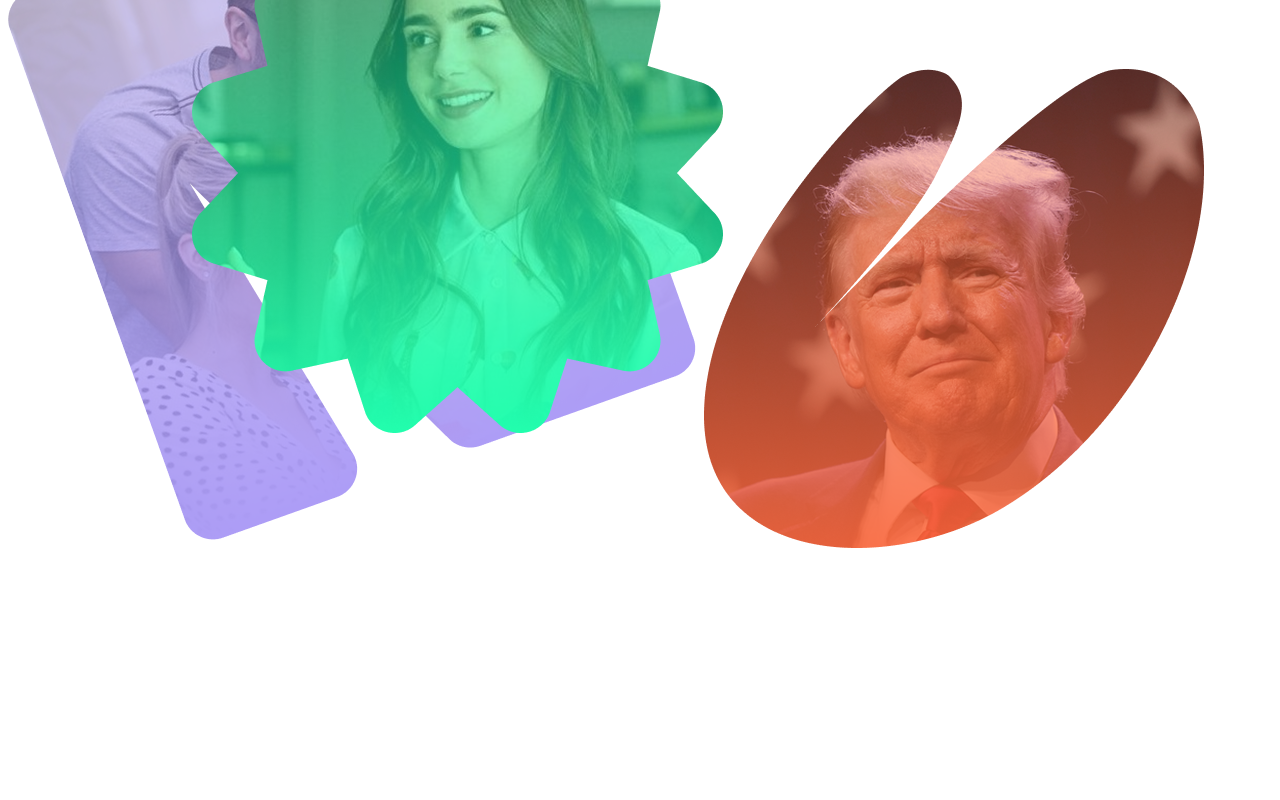
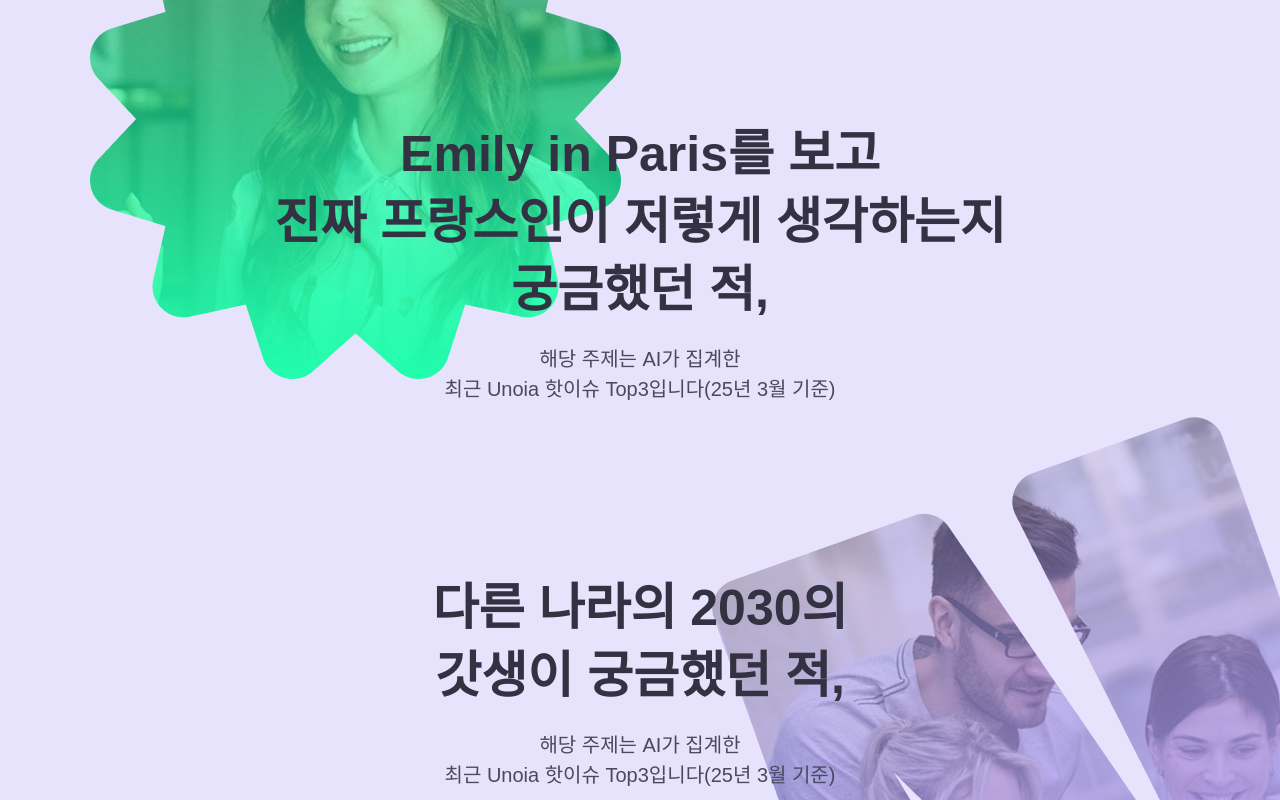
Before and after one commit to hyun2e/unoia-landing, a React (Vite) app: page / in a window 1280 px wide. Shown: the part 1260-2060 px from the top of the page. Built offline with nearby package versions, Linux system fonts and the light colour scheme; a web font is replaced by a local one.

Commit message:
섹션1 완료

```diff
--- a/src/components/Section01.jsx
+++ b/src/components/Section01.jsx
@@ -2,36 +2,56 @@ import React from "react";
 import styled from "styled-components";
 
 const SectionContainer = styled.div`
-  background-color: "#E8E3FC"; // Purple50
-  background-position: "center";
+  background-color: #E8E3FC;
+  background-position: center;
   position: relative;
+  min-height: 100vh;
+  width: 100%;
+  padding: 300px 0;
+  overflow: hidden;
+  z-index: 0;
 `;
 
 const BgImg1 = styled.img`
   position: absolute;
-  top: 3%;
-  left: 15%;
+  top: 2%;
+  left: 7%;
+  z-index: -1;
 `;
+
+const BgImg2 = styled.img`
+  position: absolute;
+  top: 30%;
+  left: 55%;
+  z-index: -1;
+`;
+
+const BgImg3 = styled.img`
+  position: absolute;
+  top: 60%;
+  left: -3%;
+  z-index: -1;
+`;
+
+const TextContainer = styled.div`
+  display: flex;
+  flex-direction: column;
+  align-items: center;
+  text-align: center;
+  gap: 170px;
+`;
+
+
 
 const Section01 = () => {
   return (
     <SectionContainer>
       <BgImg1 src="src/assets/images/S01_object03.png" />
-      <img src="src/assets/images/S01_object02.png" />
-      <img src="src/assets/images/S01_object01.png" />
+      <BgImg2 src="src/assets/images/S01_object02.png" />
+      <BgImg3 src="src/assets/images/S01_object01.png" />
 
-      {/* 텍스트 컨테이너 */}
-      <div
-        style={{
-          display: "flex",
-          flexDirection: "column",
-          alignItems: "center",
-          textAlign: "center",
-          margin: "375px auto",
-          gap: "210px",
-        }}
-      >
-        <div style={{ marginBottom: "170px" }}>
+      <TextContainer>
+        <div>
           <h2 style={{ marginBottom: "20px" }}>
             Emily in Paris를 보고
             <br />
@@ -46,7 +66,7 @@ const Section01 = () => {
           </p>
         </div>
 
-        <div style={{ marginBottom: "170px" }}>
+        <div>
           <h2 style={{ marginBottom: "20px" }}>
             다른 나라의 2030의
             <br />
@@ -59,7 +79,7 @@ const Section01 = () => {
           </p>
         </div>
 
-        <div style={{ marginBottom: "170px" }}>
+        <div>
           <h2 style={{ marginBottom: "20px" }}>
             트럼프 당선 이후 뉴스 말고
             <br />
@@ -76,7 +96,7 @@ const Section01 = () => {
         <div>
           <h2>있으신가요?</h2>
         </div>
-      </div>
+      </TextContainer>
     </SectionContainer>
   );
 };
```
